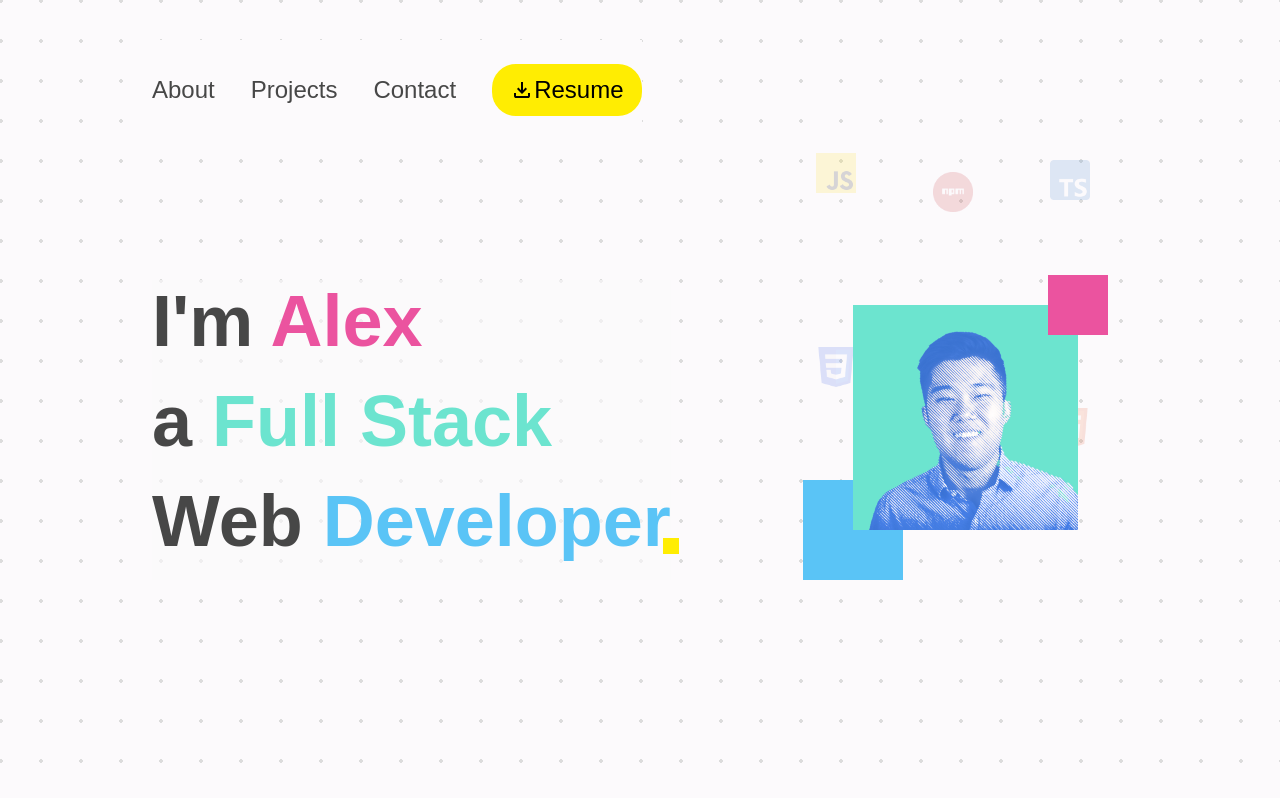
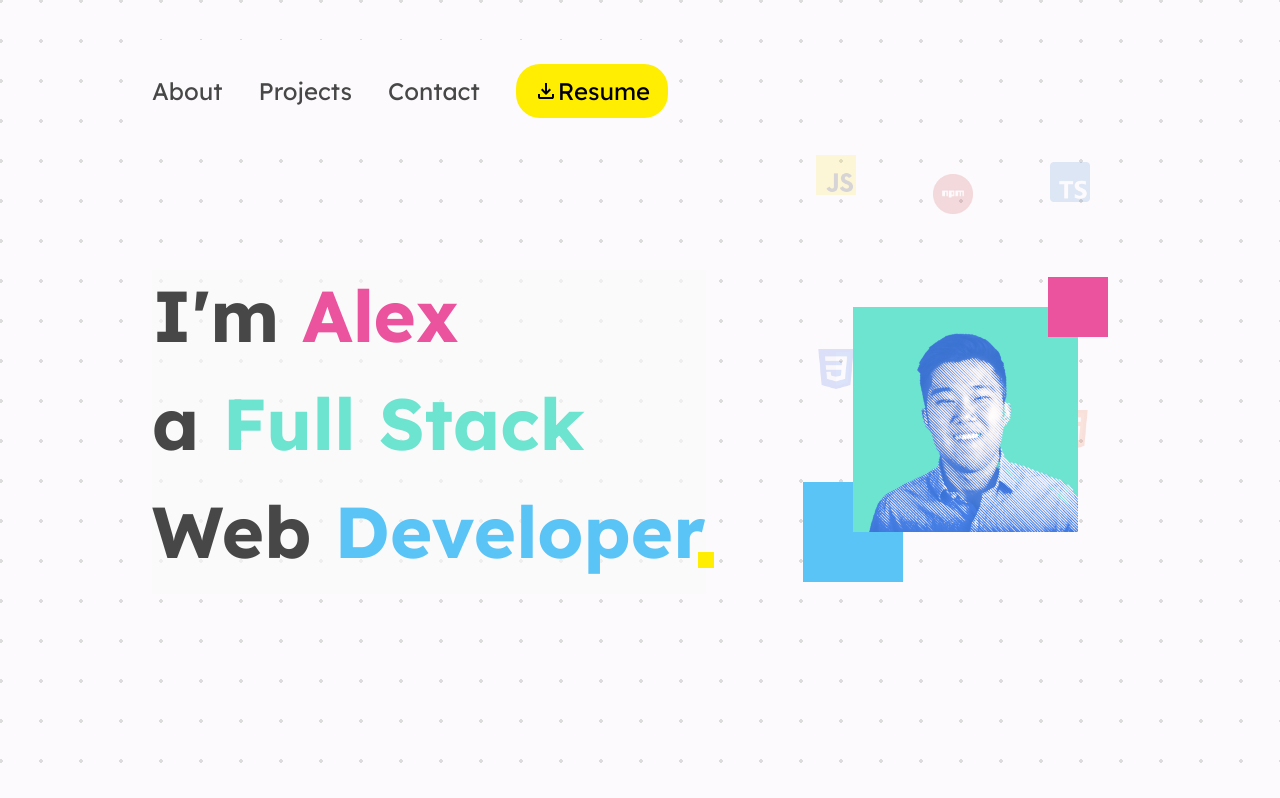
Before and after one commit to aojin/portfolio-update, a React (Vite) app: page / in a window 1280 px wide. Shown: the top 798 px of the page. Built offline with nearby package versions, Linux system fonts and the light colour scheme.

Commit message:
add lexend deca font import to top of index.css

```diff
--- a/src/index.css
+++ b/src/index.css
@@ -1,3 +1,5 @@
+@import url("https://fonts.googleapis.com/css2?family=Lexend+Deca:wght@100..900&display=swap");
+
 :root {
   font-family: "Lexend Deca", sans-serif;
   color: #474747;
```
